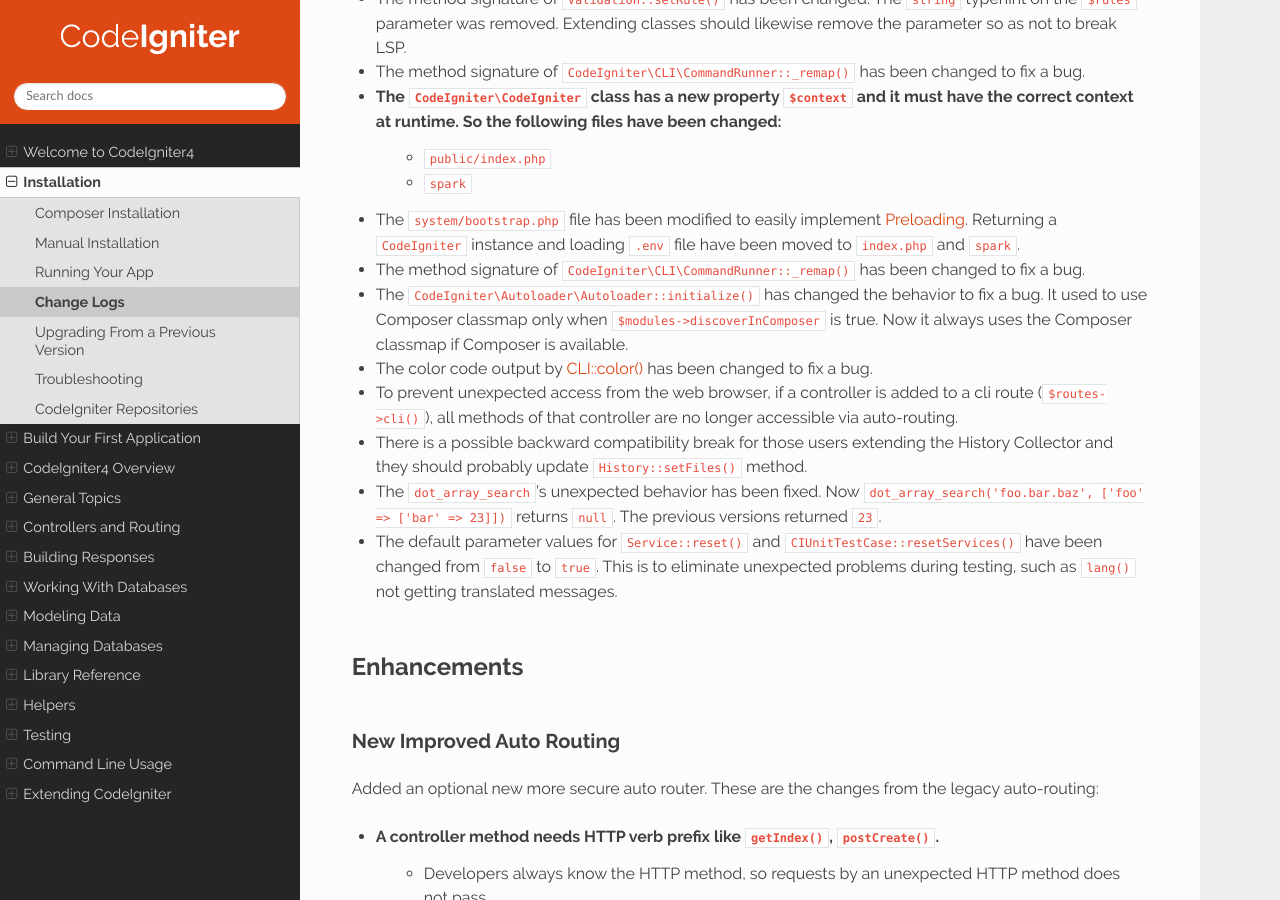
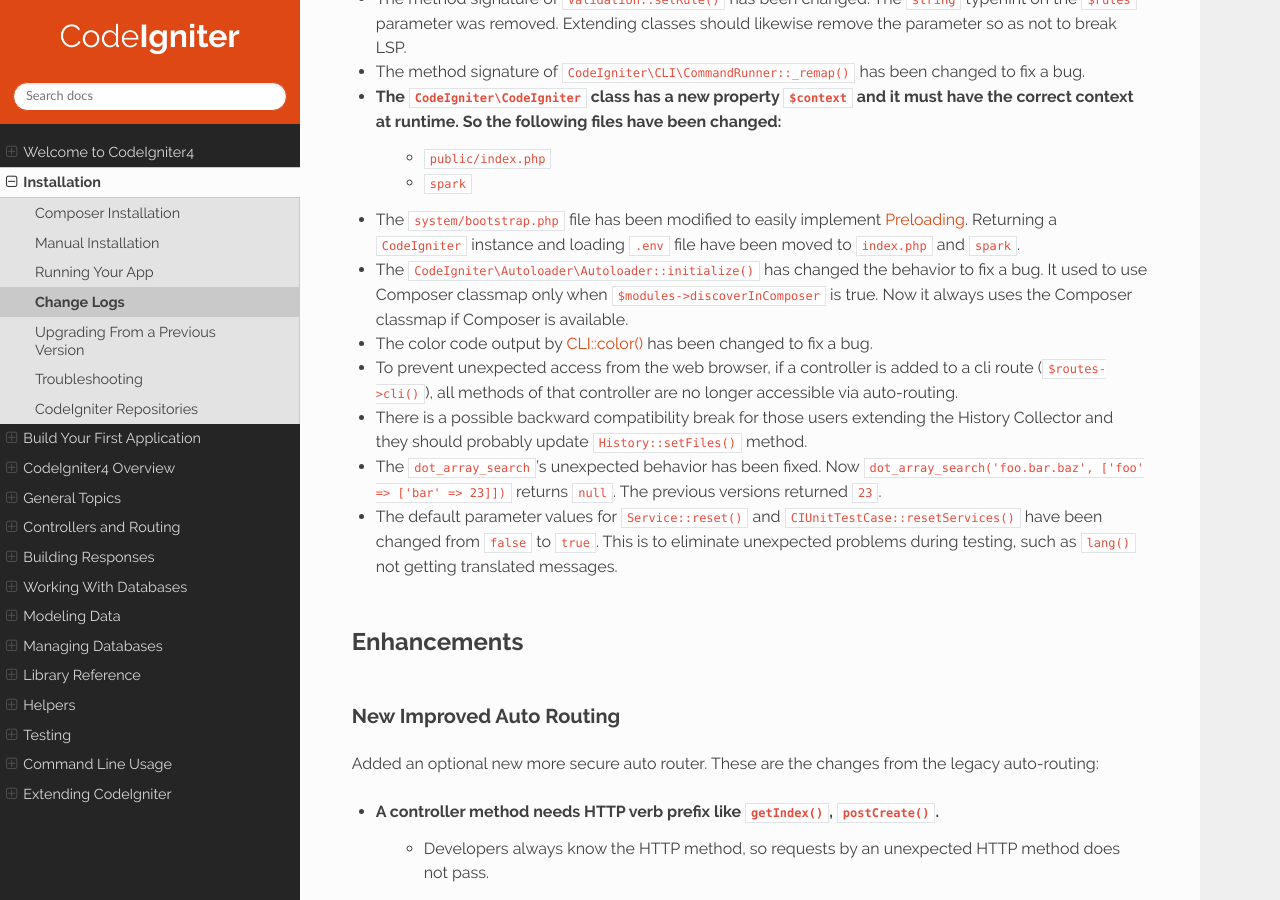
Before and after one commit to NEKOGET/ci4_user_guide_src, a Sphinx documentation site: the page built from source/changelogs/v4.2.0.rst, in a window 1280 px wide and 900 px high, scrolled down 632 px. Built offline with Sphinx 7.4.7 and the Read the Docs theme 2.0.0, drawn with Linux system fonts in a browser that asks for light colours; cross-references to code outside the pages are shown as plain code; some of the changed text lies outside the part shown.

Commit message:
docs: remove duplicate entries
It seems I mistook when I rebased.

```diff
--- a/source/changelogs/v4.2.0.rst
+++ b/source/changelogs/v4.2.0.rst
@@ -19,7 +19,6 @@ BREAKING
     - ``public/index.php``
     - ``spark``
 - The ``system/bootstrap.php`` file has been modified to easily implement `Preloading <https://www.php.net/manual/en/opcache.preloading.php>`_. Returning a ``CodeIgniter`` instance and loading ``.env`` file have been moved to ``index.php`` and ``spark``.
-- The method signature of ``CodeIgniter\CLI\CommandRunner::_remap()`` has been changed to fix a bug.
 - The ``CodeIgniter\Autoloader\Autoloader::initialize()`` has changed the behavior to fix a bug. It used to use Composer classmap only when ``$modules->discoverInComposer`` is true. Now it always uses the Composer classmap if Composer is available.
 - The color code output by :ref:`CLI::color() <cli-library-color>` has been changed to fix a bug.
 - To prevent unexpected access from the web browser, if a controller is added to a cli route (``$routes->cli()``), all methods of that controller are no longer accessible via auto-routing.
@@ -86,7 +85,6 @@ Others
     - See :ref:`content-security-policy` for details.
 - New :doc:`../outgoing/view_decorators` allow modifying the generated HTML prior to caching.
 - Added Validation Strict Rules. See :ref:`validation-traditional-and-strict-rules`.
-- The ``spark routes`` command now shows closure routes, auto routes, and filters. See :ref:`URI Routing <spark-routes>`.
 - Exception information logged through ``log_message()`` has now improved. It now includes the file and line where the exception originated. It also does not truncate the message anymore.
     - The log format has also changed. If users are depending on the log format in their apps, the new log format is "<1-based count> <cleaned filepath>(<line>): <class><function><args>"
 - Added support for webp files to **app/Config/Mimes.php**.
```
